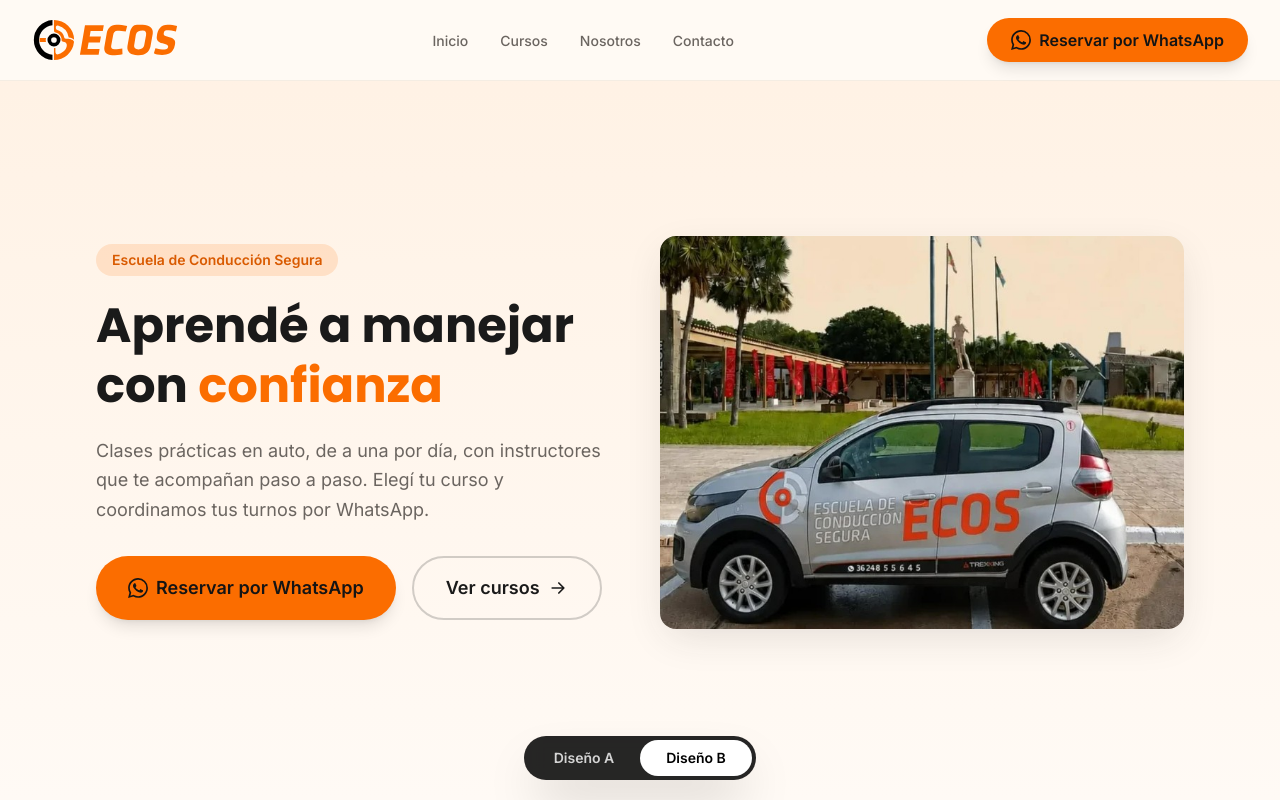
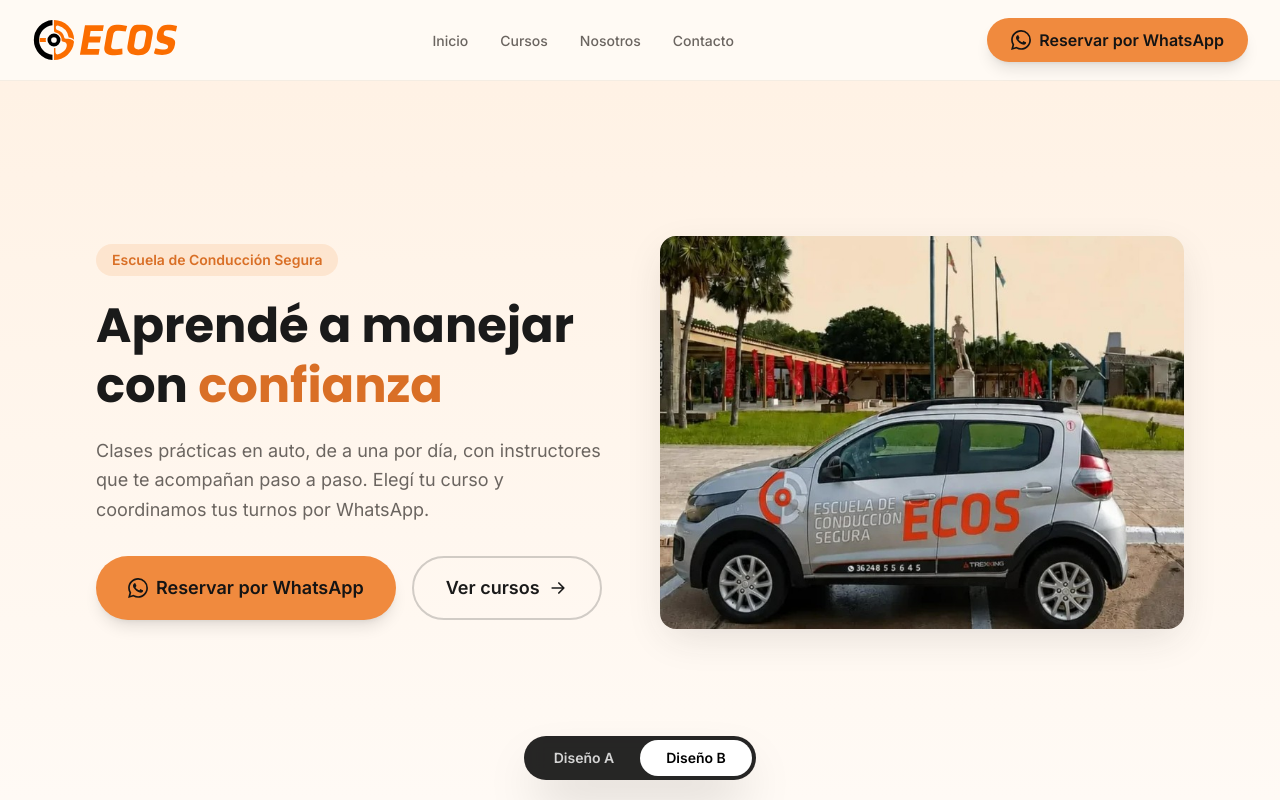
Before and after one commit to denisepujalte08/Ecos-AutoEscuela, a Next.js app: page / in a window 1280 px wide. Both pictures are taken after a click on the radio button "Diseño B". Shown: the top 800 px of the page. Built offline with nearby package versions, Linux system fonts and the light colour scheme.

Commit message:
feat: naranja más suave en el diseño B

```diff
--- a/src/app/globals.css
+++ b/src/app/globals.css
@@ -42,13 +42,13 @@
   --color-foreground: #1a1a1a;
   --color-card: #ffffff;
   --color-card-foreground: #1a1a1a;
-  --color-primary: #fb6d00;
-  --color-primary-dark: #d95a00;
+  --color-primary: #f08a3e;
+  --color-primary-dark: #d96f26;
   --color-on-primary: #141414;
   --color-secondary: #141414;
   --color-muted-foreground: #6b6560;
   --color-border: #eadfd2;
-  --cta-fondo: linear-gradient(135deg, #ff8a2a, #fb6d00);
+  --cta-fondo: linear-gradient(135deg, #f6a45e, #f08a3e);
   --cta-texto: #141414;
   --fondo-cursos: #f6ede3;
 }
--- a/src/components/sitio/Hero.tsx
+++ b/src/components/sitio/Hero.tsx
@@ -74,7 +74,7 @@ function HeroB() {
             Escuela de Conducción Segura
           </p>
           <h1 className="mb-5 text-4xl font-bold leading-tight text-foreground sm:text-5xl">
-            Aprendé a manejar con <span className="text-primary">confianza</span>
+            Aprendé a manejar con <span className="text-primary-dark">confianza</span>
           </h1>
           <p className="mb-8 max-w-lg text-lg leading-relaxed text-muted-foreground">
             Clases prácticas en auto, de a una por día, con instructores que te acompañan paso a paso. Elegí tu curso
```
